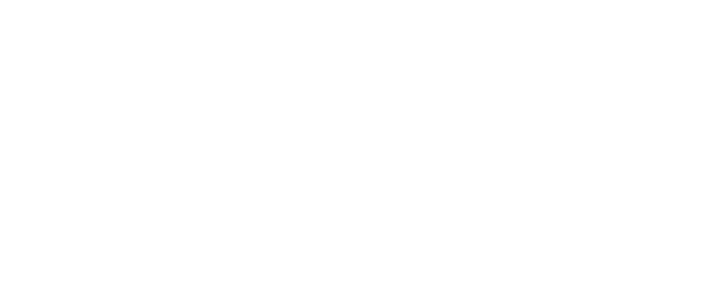
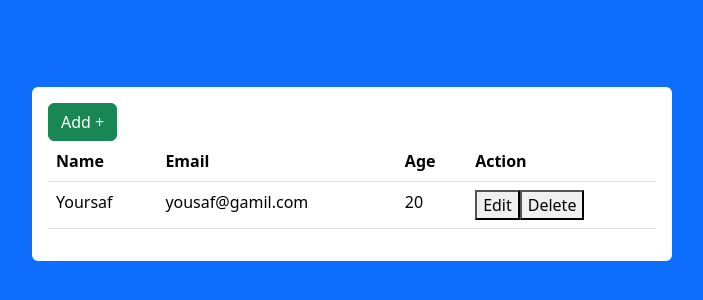
Before and after one commit to Atik2788/CRUD-Operation, a React (Vite) app in the folder client/: page / in a window 1280 px wide. Shown: the part 226-526 px from the top of the page, without its empty margins (288-991 px from the left). Built offline with nearby package versions, Linux system fonts and the light colour scheme.

Commit message:
after doing user part basic

```diff
--- a/client/src/App.jsx
+++ b/client/src/App.jsx
@@ -1,13 +1,22 @@
 import './App.css'
-import { BrowserRouter, Routes, Router } from 'react-router-dom'
+import { BrowserRouter, Routes, Route } from 'react-router-dom'
 import 'bootstrap/dist/css/bootstrap.min.css'
+import Users from './Users'
+import CreateUser from './CreateUser'
+import UpdateUser from './UpdateUser'
 
 function App() {
 
   return (
-    <>
-
-    </>
+    <div>
+      <BrowserRouter>
+        <Routes>
+          <Route path='/' element={<Users/>}></Route>
+          <Route path='/create' element={<CreateUser/>}></Route>
+          <Route path='/update' element={<UpdateUser/>}></Route>
+        </Routes>
+      </BrowserRouter>
+    </div>
   )
 }
 
--- /dev/null
+++ b/client/src/CreateUser.jsx
@@ -0,0 +1,9 @@
+
+
+const CreateUser = () => {
+  return (
+    <div>Create User</div>
+  )
+}
+
+export default CreateUser
--- /dev/null
+++ b/client/src/UpdateUser.jsx
@@ -0,0 +1,9 @@
+
+
+const UpdateUser = () => {
+  return (
+    <div>UpdateUser</div>
+  )
+}
+
+export default UpdateUser
--- /dev/null
+++ b/client/src/Users.jsx
@@ -0,0 +1,45 @@
+import { useState } from "react"
+import { Link } from "react-router-dom"
+
+
+const Users = () => {
+    const [user, setUser] = useState([{
+        Name: "Yoursaf",
+        Email: 'yousaf@gamil.com',
+        Age: 20
+    }])
+  return (
+    <div className="d-flex vh-100 bg-primary justify-content-center align-items-center">
+        <div className="w-50 bg-white rounded p-3">
+            <Link to="/create" className="btn btn-success">Add +</Link>
+            <table className="table">
+                <thead>
+                    <tr>
+                        <th>Name</th>
+                        <th>Email</th>
+                        <th>Age</th>
+                        <th>Action</th>
+                    </tr>
+                </thead>
+                <tbody>
+                    {
+                    user.map((user, index) =>(
+                        <tr key={index}>
+                            <td>{user.Name}</td>
+                            <td>{user.Email}</td>
+                            <td>{user.Age}</td>
+                            <td>
+                                <button>Edit</button>
+                                <button>Delete</button>
+                            </td>
+                        </tr>
+                    ))
+                    }
+                </tbody>
+            </table>
+        </div>
+    </div>
+  )
+}
+
+export default Users
```
Also changed, not shown: 2 other files (tests, documents, lock files or other folders).
